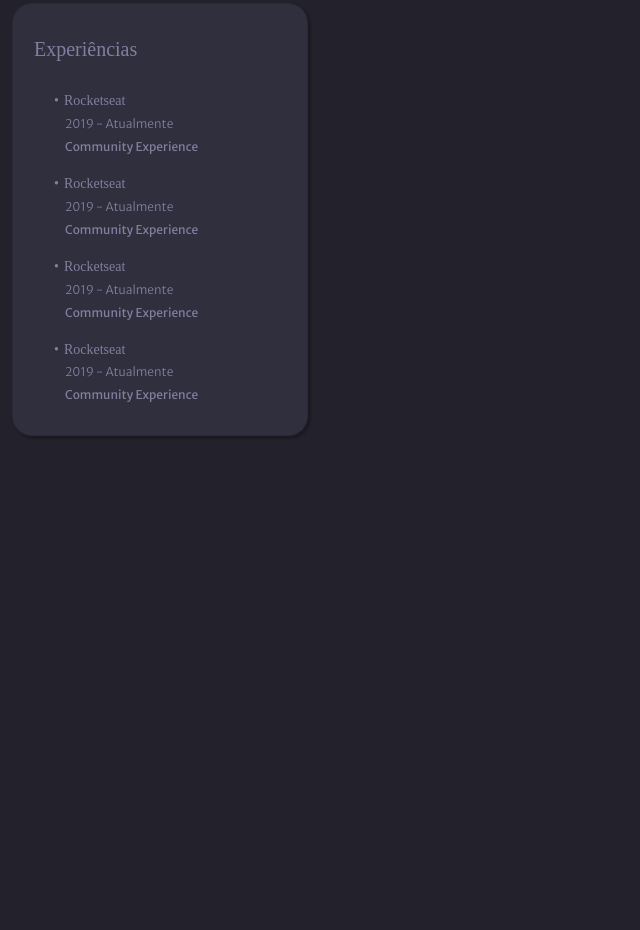
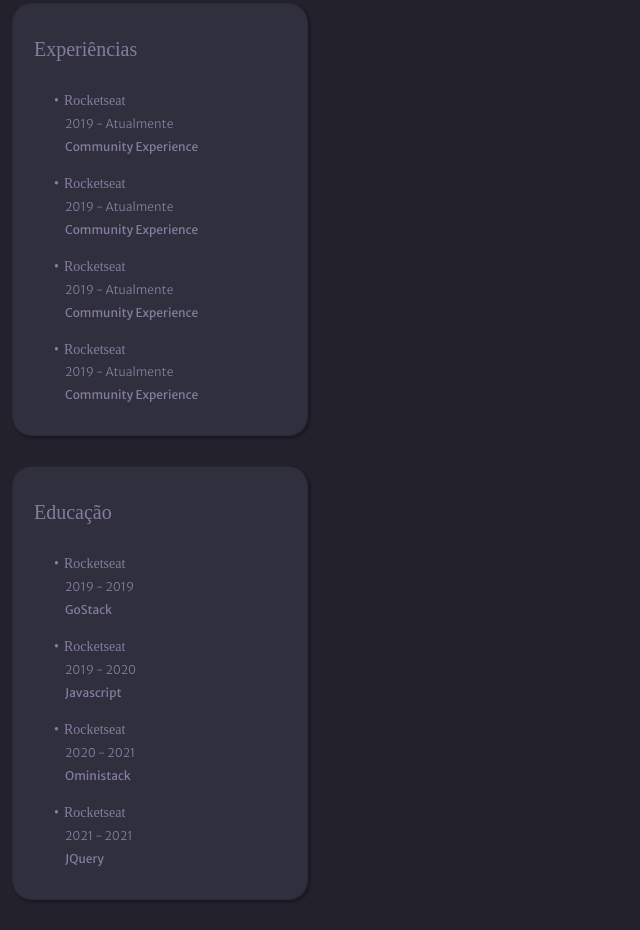
Before and after one commit to alvesnelio/desafio-rocket-seat-portifolio-bootstrap, a plain HTML site: page index.html in a window 1280 px wide. Shown: the part 1002-1932 px from the top of the page, without its empty margins (0-640 px from the left). Before the commit the page ends 1468 px from the top, so only its background shows below. Drawn offline with Linux system fonts and the light colour scheme; a web font is replaced by a local one.

Commit message:
feat(Desafio RocketSeat): :sparkles: Bloco de educação
Desenvolvimento de front-end do bloco de educação

#9

```diff
--- a/css/index.css
+++ b/css/index.css
@@ -136,46 +136,91 @@
 }
 
 /* ############### Experiencias ############### */
-.col-experiencias{
+.card-experiencias{
 	width: 100%;
 	float: left;
 }
 
-.col-experiencias .experiencias{
+.card-experiencias .experiencias{
 	padding-left: 20px;
 	margin-top: 20px;
 }
 
-.col-experiencias .experiencias:nth-child(1){
+.card-experiencias .experiencias:nth-child(1){
 	margin-top: 0px;
 }
 
-.col-experiencias .experiencias h5{
+.card-experiencias .experiencias h5{
 	font-size: 14px;
 	font-family: var(--font-bold);
 	margin-bottom: 0px;
 }
 
-.col-experiencias .experiencias h5::before{
+.card-experiencias .experiencias h5::before{
 	content: '•';
     padding-left: 5px;
     padding-right: 5px;
 }
 
-.col-experiencias .experiencias p{
+.card-experiencias .experiencias p{
 	padding-left: 16px;
 }
 
-.col-experiencias .experiencias p:nth-child(2){
+.card-experiencias .experiencias p:nth-child(2){
 	font-size: 12px;
 	display: block;
 	font-family: var(--font-light);
 	margin: 5px 0px 0px 0px;
 }
 
-.col-experiencias .experiencias p:nth-child(3){
+.card-experiencias .experiencias p:nth-child(3){
 	font-size: 12px;
 	display: block;
 	font-family: var(--font-regular);
 	margin: 5px 0px 0px 0px;
 }
+
+/* ############### Educação ############### */
+.card-educacoes{
+	width: 100%;
+	float: left;
+}
+
+.card-educacoes .educacao{
+	padding-left: 20px;
+	margin-top: 20px;
+}
+
+.card-educacoes .educacao:nth-child(1){
+	margin-top: 0px;
+}
+
+.card-educacoes .educacao h5{
+	font-size: 14px;
+	font-family: var(--font-bold);
+	margin-bottom: 0px;
+}
+
+.card-educacoes .educacao h5::before{
+	content: '•';
+    padding-left: 5px;
+    padding-right: 5px;
+}
+
+.card-educacoes .educacao p{
+	padding-left: 16px;
+}
+
+.card-educacoes .educacao p:nth-child(2){
+	font-size: 12px;
+	display: block;
+	font-family: var(--font-light);
+	margin: 5px 0px 0px 0px;
+}
+
+.card-educacoes .educacao p:nth-child(3){
+	font-size: 12px;
+	display: block;
+	font-family: var(--font-regular);
+	margin: 5px 0px 0px 0px;
+}
--- a/index.html
+++ b/index.html
@@ -14,7 +14,7 @@
       <div class="container-fluid">
         <div class="row">
           <!-- Bloco esquerdo, perfil, skills, informações e redes sociais -->
-          <div class="col-3">
+          <div class="col-xl-3 col-lg-4 col-md-5 col-12">
             <!-- Card do Perfils -->
             <div class="card card-perfil">
               <div class="card-header">
@@ -149,7 +149,7 @@
                 </h4>
               </div>
               <div class="card-body">
-                <div class="col-experiencias">
+                <div class="card-experiencias">
                   <div class="experiencias">
                     <h5>Rocketseat</h5>
                     <p>2019 - Atualmente</p>
@@ -176,6 +176,42 @@
                 </div>
               </div>
             </div>
+
+            <!-- Educação -->
+            <div class="card card-educacoes">
+              <div class="card-header">
+                <h4 class="vinheta-text">
+                  Educação
+                </h4>
+              </div>
+              <div class="card-body">
+                <div class="card-educacoes">
+                  <div class="educacao">
+                    <h5>Rocketseat</h5>
+                    <p>2019 - 2019</p>
+                    <p>GoStack</p>
+                  </div>
+
+                  <div class="educacao">
+                    <h5>Rocketseat</h5>
+                    <p>2019 - 2020</p>
+                    <p>Javascript</p>
+                  </div>
+
+                  <div class="educacao">
+                    <h5>Rocketseat</h5>
+                    <p>2020 - 2021</p>
+                    <p>Oministack</p>
+                  </div>
+
+                  <div class="educacao">
+                    <h5>Rocketseat</h5>
+                    <p>2021 - 2021</p>
+                    <p>JQuery</p>
+                  </div>
+                </div>
+              </div>
+            </div>
           </div>
 
           <!-- Conteudo da pagina -->
```
